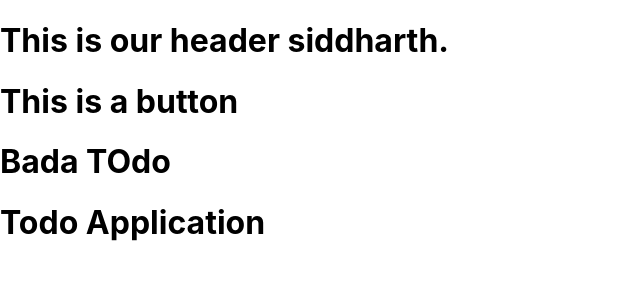
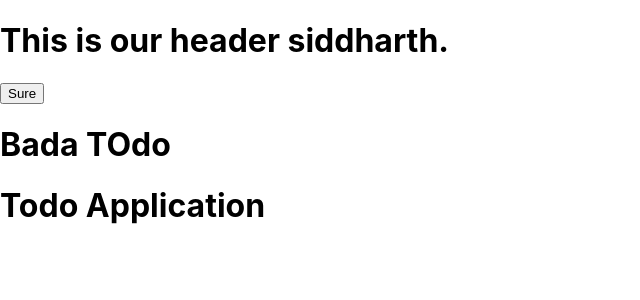
Before and after one commit to siddharthteli/react-hands-on, a React (Create React App) app: page / in a window 1280 px wide. Shown: the top 300 px of the page, without its empty margins (0-640 px from the left). Built offline with nearby package versions, Linux system fonts and the light colour scheme.

Commit message:
Add:Onclick event on button. Implemented:
Because:

```diff
--- a/src/componenets/Button.js
+++ b/src/componenets/Button.js
@@ -1,6 +1,9 @@
 const Button = () => {
+   const Onclick=()=> {
+       console.log("Hello");
+   }
     return(
-    <h1> This is a button </h1>)
+    <button onClick={Onclick}>Sure</button>)
 };
 
 export default Button;
```
